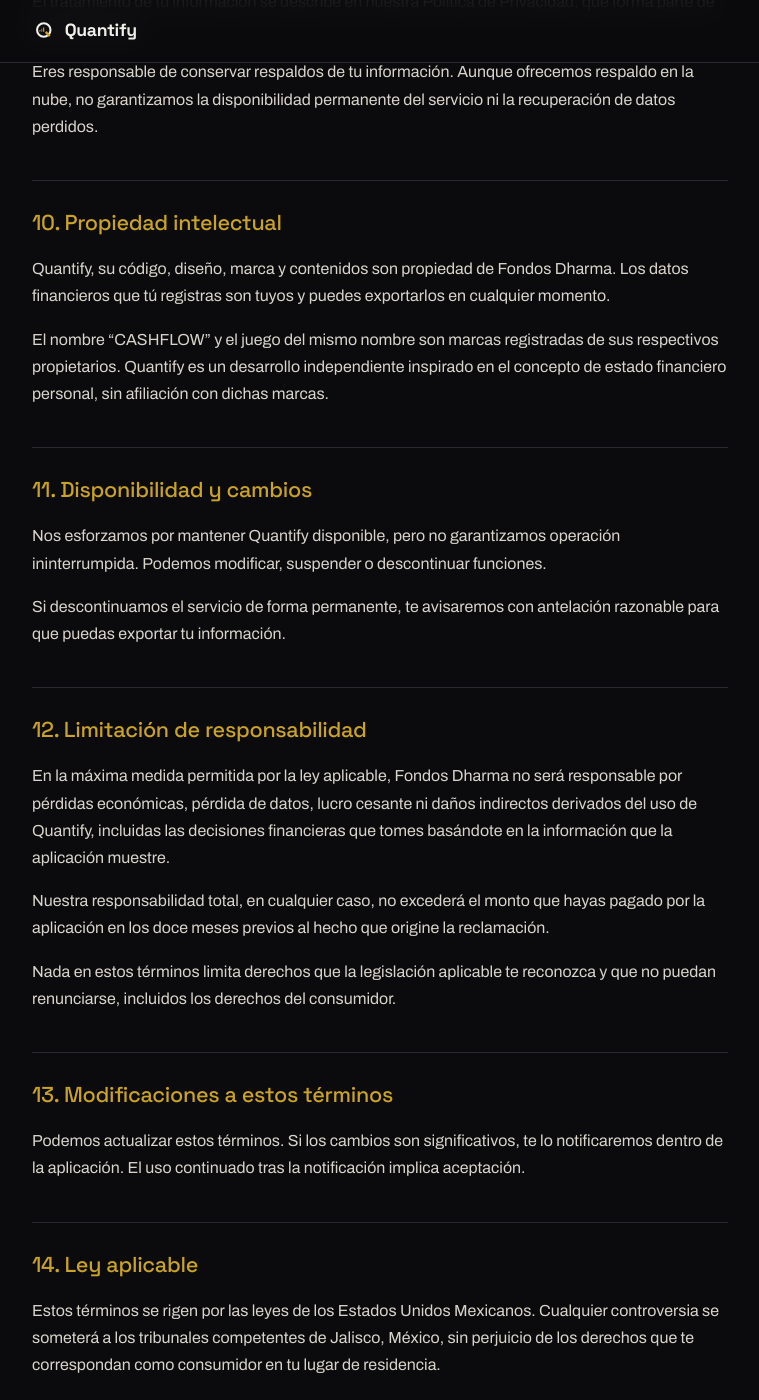
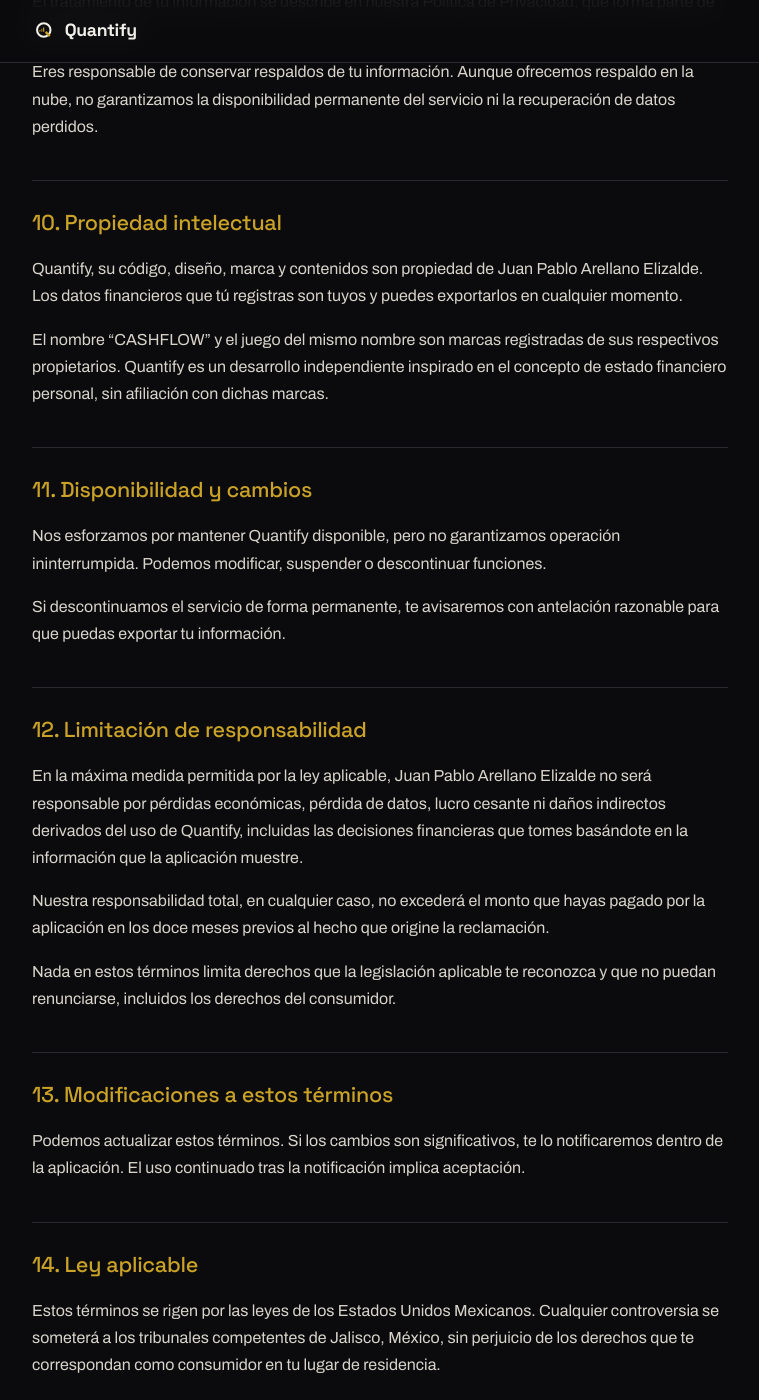
Before and after one commit to fondosdharma-a11y/quantify-web, a Jekyll site: the page built from terminos.md, in a window 1280 px wide and 1400 px high, scrolled down 3352 px. Shown: the whole window, without its empty margins (260-1019 px from the left). Built offline with Jekyll 4.4.1, drawn with Linux system fonts in a browser that asks for light colours; our own code applies the rules of GitHub Pages for plain Markdown files; some of the changed text lies outside the part shown.

Commit message:
Responsable legal: Juan Pablo Arellano Elizalde

```diff
--- a/terminos.md
+++ b/terminos.md
@@ -6,7 +6,7 @@
 
 Al descargar o usar Quantify aceptas estos términos. Si no estás de acuerdo, no uses la aplicación.
 
-Quantify es desarrollada y operada por **Fondos Dharma**. Para cualquier consulta: fondos.dharma@gmail.com
+Quantify es desarrollada y operada por **Juan Pablo Arellano Elizalde**. Para cualquier consulta: fondos.dharma@gmail.com
 
 ## 2. Qué es Quantify
 
@@ -39,13 +39,13 @@
 
 Quantify ofrece funciones gratuitas y planes de pago opcionales.
 
-**Cobro.** Las suscripciones se procesan a través de App Store o Google Play, según la tienda desde la que hayas descargado la aplicación. Fondos Dharma no recibe ni almacena tus datos de pago en ningún momento.
+**Cobro.** Las suscripciones se procesan a través de App Store o Google Play, según la tienda desde la que hayas descargado la aplicación. Juan Pablo Arellano Elizalde no recibe ni almacena tus datos de pago en ningún momento.
 
 **Renovación automática.** Las suscripciones se renuevan automáticamente al final de cada periodo, salvo que canceles al menos 24 horas antes del vencimiento. El cargo de renovación se aplica dentro de las 24 horas previas al término del periodo vigente.
 
 **Cómo cancelar.** Puedes cancelar en cualquier momento desde los ajustes de tu cuenta de App Store o Google Play. Cancelar detiene renovaciones futuras; conservas el acceso hasta que termine el periodo ya pagado.
 
-**Reembolsos.** Los reembolsos se rigen por las políticas de la tienda correspondiente, no por Fondos Dharma. Debes solicitarlos directamente a Apple o Google.
+**Reembolsos.** Los reembolsos se rigen por las políticas de la tienda correspondiente, no por Juan Pablo Arellano Elizalde. Debes solicitarlos directamente a Apple o Google.
 
 **Cambios de precio.** Si modificamos los precios, te lo notificaremos con antelación. Los cambios no afectan al periodo que ya pagaste.
 
@@ -87,7 +87,7 @@
 
 ## 10. Propiedad intelectual
 
-Quantify, su código, diseño, marca y contenidos son propiedad de Fondos Dharma. Los datos financieros que tú registras son tuyos y puedes exportarlos en cualquier momento.
+Quantify, su código, diseño, marca y contenidos son propiedad de Juan Pablo Arellano Elizalde. Los datos financieros que tú registras son tuyos y puedes exportarlos en cualquier momento.
 
 El nombre "CASHFLOW" y el juego del mismo nombre son marcas registradas de sus respectivos propietarios. Quantify es un desarrollo independiente inspirado en el concepto de estado financiero personal, sin afiliación con dichas marcas.
 
@@ -99,7 +99,7 @@
 
 ## 12. Limitación de responsabilidad
 
-En la máxima medida permitida por la ley aplicable, Fondos Dharma no será responsable por pérdidas económicas, pérdida de datos, lucro cesante ni daños indirectos derivados del uso de Quantify, incluidas las decisiones financieras que tomes basándote en la información que la aplicación muestre.
+En la máxima medida permitida por la ley aplicable, Juan Pablo Arellano Elizalde no será responsable por pérdidas económicas, pérdida de datos, lucro cesante ni daños indirectos derivados del uso de Quantify, incluidas las decisiones financieras que tomes basándote en la información que la aplicación muestre.
 
 Nuestra responsabilidad total, en cualquier caso, no excederá el monto que hayas pagado por la aplicación en los doce meses previos al hecho que origine la reclamación.
 
@@ -115,7 +115,7 @@
 
 ## 15. Contacto
 
-Fondos Dharma
+Juan Pablo Arellano Elizalde
 fondos.dharma@gmail.com
 
 ---
```
